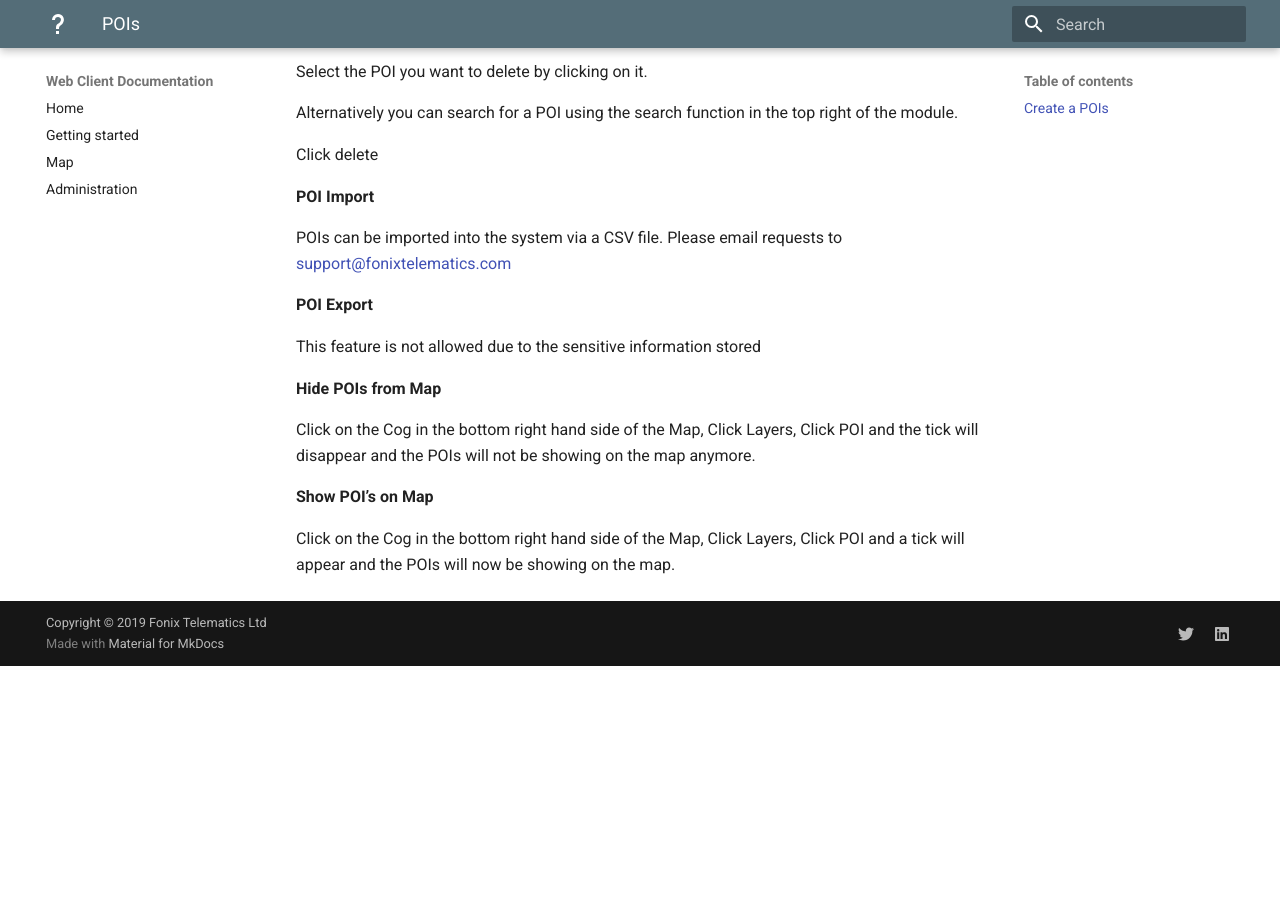
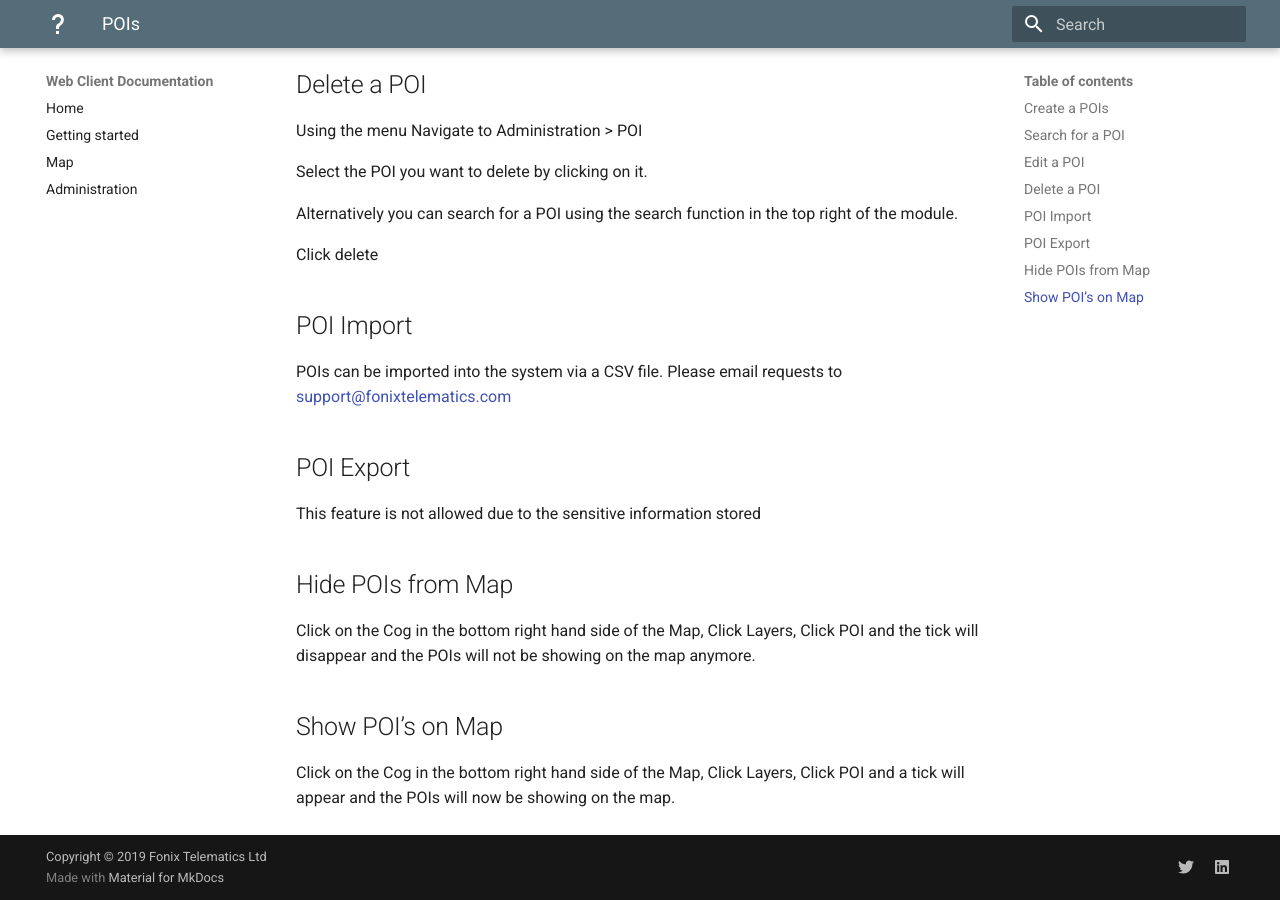
Before and after one commit to fonixtelematics/user-manual, an MkDocs documentation site: the page built from docs/POI's.md, in a window 1280 px wide and 900 px high, scrolled down 882 px. Built offline with MkDocs 1.6.1 and Material for MkDocs 9.7.7, drawn with Linux system fonts in a browser that asks for light colours; before the commit the page ends 1548 px from its top, so only the background shows below that.

Commit message:
docs/POI's.md updated from https://stackedit.io/

```diff
--- a/docs/POI's.md
+++ b/docs/POI's.md
@@ -8,11 +8,11 @@ Click on the address to centre the map and the POI and an option to add the POI
 
 Click the + icon to add as POI, select POI shape, set the size / shape of the POI, Enter a Reference in the ‘Name’ field and a code in the ‘Code’ field (optional). You can also group the POIs so they are limited to a Group and not the whole account.
 
-**Search for a POI**
+## Search for a POI
 
 Click on the POI tab in the left hand menu and enter the POI name in search box above it. The search result will update in the body of the context box
 
-**Edit a POI**
+## Edit a POI
 
 Click on the POI tab in the left hand menu on the map screen
 
@@ -26,7 +26,7 @@ Edit the details
 
 To finish click ‘Save’
 
-**Delete a POI**
+## Delete a POI
 
 Using the menu Navigate to Administration > POI
 
@@ -36,21 +36,21 @@ Alternatively you can search for a POI using the search function in the top righ
 
 Click delete
 
-**POI Import**
+## POI Import
 
 POIs can be imported into the system via a CSV file. Please email requests to [support@fonixtelematics.com](mailto:support@fonixtelematics.com)
 
-**POI Expor****t**
+## POI Export
 
 This feature is not allowed due to the sensitive information stored
 
-**Hide POIs from Map**
+## Hide POIs from Map
 
 Click on the Cog in the bottom right hand side of the Map, Click Layers, Click POI and the tick will disappear and the POIs will not be showing on the map anymore.
 
-**Show POI’s on Map**
+## Show POI’s on Map
 
 Click on the Cog in the bottom right hand side of the Map, Click Layers, Click POI and a tick will appear and the POIs will now be showing on the map.
 <!--stackedit_data:
-eyJoaXN0b3J5IjpbLTE5NTc1OTEyMzRdfQ==
+eyJoaXN0b3J5IjpbMTc0OTU5MzI5OF19
 -->
```
